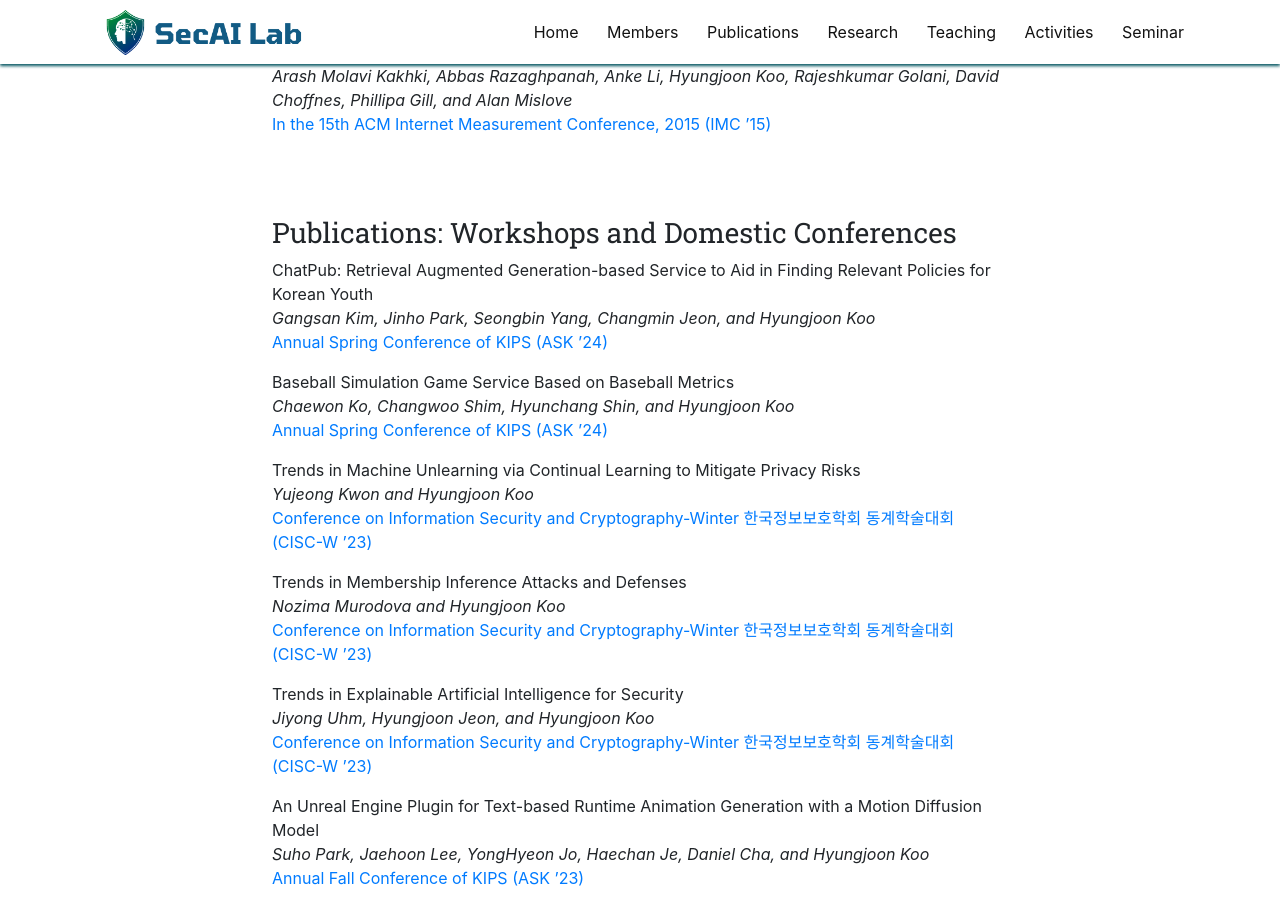
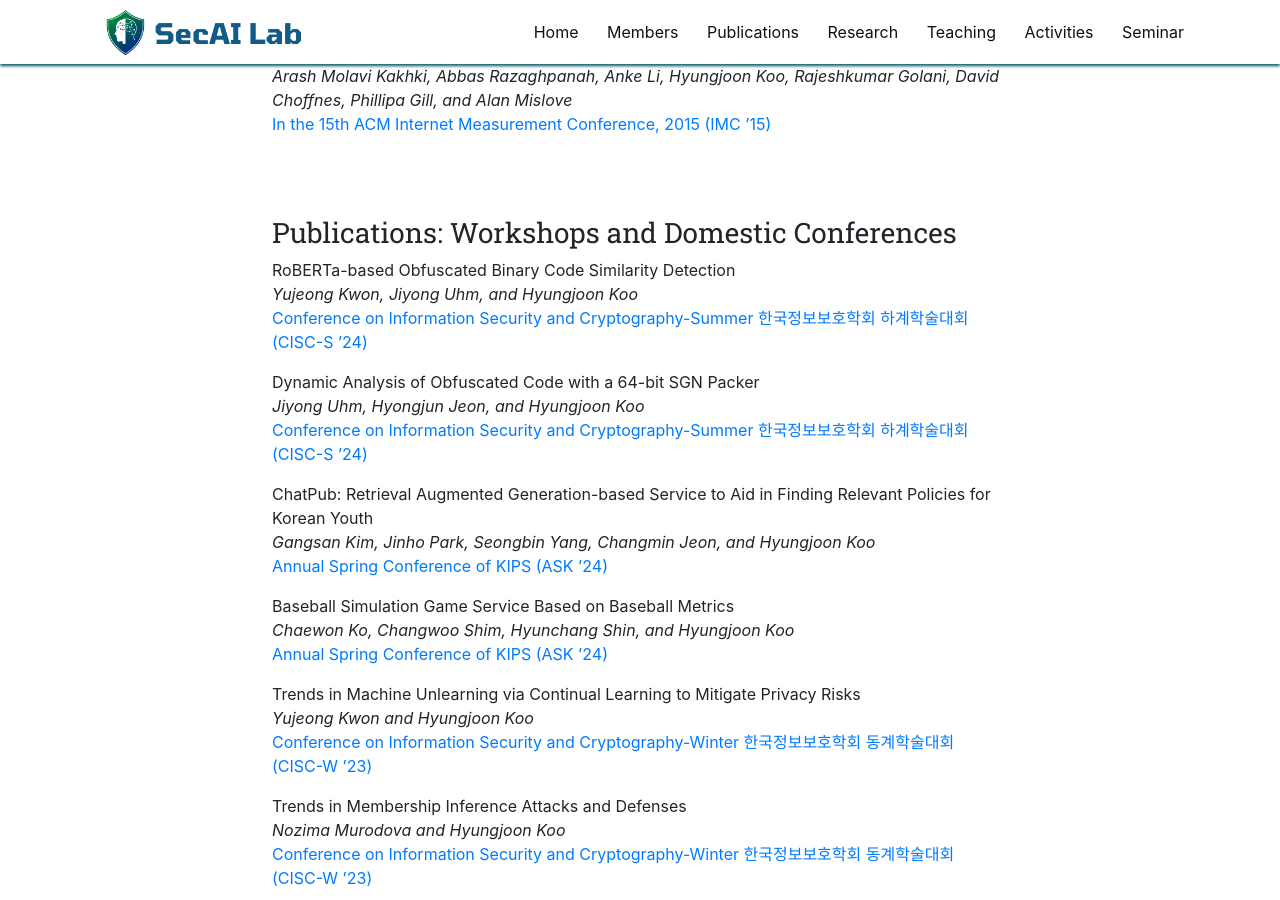
Before and after one commit to SecAI-Lab/secai-lab.github.io, a Jekyll site: the page built from pages/publications.md, in a window 1280 px wide and 900 px high, scrolled down 6040 px. Built offline with Jekyll 4.4.1, drawn with Linux system fonts in a browser that asks for light colours; nearby versions of some CDN libraries.

Commit message:
news, publications updated

```diff
--- a/_data/news.yml
+++ b/_data/news.yml
@@ -1,18 +1,26 @@
+- date: Jun 6, 2024
+  headline: "Our apper, RoBERTa-based Obfuscated Binary Code Similarity Detection, has been accepted to CISC-S 24!"
+  id: 1
+
+- date: Jun 6, 2024
+  headline: "Our paper, Dynamic Analysis of Obfuscated Code with a 64-bit SGN Packer, has been accepted to CISC-S 24!"
+  id: 1
+
 - date: May 20, 2024
   headline: "BENZENE got a Distinguished Paper Award at IEEE S&P '24!!"
   id: 0
 
 - date: Feb 28, 2024
   headline: "Intae Jeon joined our lab, welcome!"
-  id: 1
+  id: 2
 
 - date: Feb 26, 2024
   headline: "Suyeon Lee joined our lab, welcome!"
-  id: 1
+  id: 2
 
 - date: Feb 15, 2024
   headline: "Yuldoshkhujaev Shakhzod joined our lab, welcome!"
-  id: 1
+  id: 2
 
 - date: Jan 26, 2024
   headline: "Seoyeon Cho and Junhyeong Jo joined our lab, welcome!"
--- a/_data/publist-workshops.yml
+++ b/_data/publist-workshops.yml
@@ -1,3 +1,23 @@
+- title: "RoBERTa-based Obfuscated Binary Code Similarity Detection"
+  image:
+  description:
+  authors: Yujeong Kwon, Jiyong Uhm, and Hyungjoon Koo
+  link:
+    url: https://www.cisc.or.kr
+    display: Conference on Information Security and Cryptography-Summer 한국정보보호학회 하계학술대회 (CISC-S ’24)
+  highlight: 0
+  news2:
+
+- title: "Dynamic Analysis of Obfuscated Code with a 64-bit SGN Packer"
+  image:
+  description:
+  authors: Jiyong Uhm, Hyongjun Jeon, and Hyungjoon Koo
+  link:
+    url: https://www.cisc.or.kr
+    display: Conference on Information Security and Cryptography-Summer 한국정보보호학회 하계학술대회 (CISC-S ’24)
+  highlight: 0
+  news2:
+
 - title: "ChatPub: Retrieval Augmented Generation-based Service to Aid in Finding Relevant Policies for Korean Youth"
   image:
   description:
```
